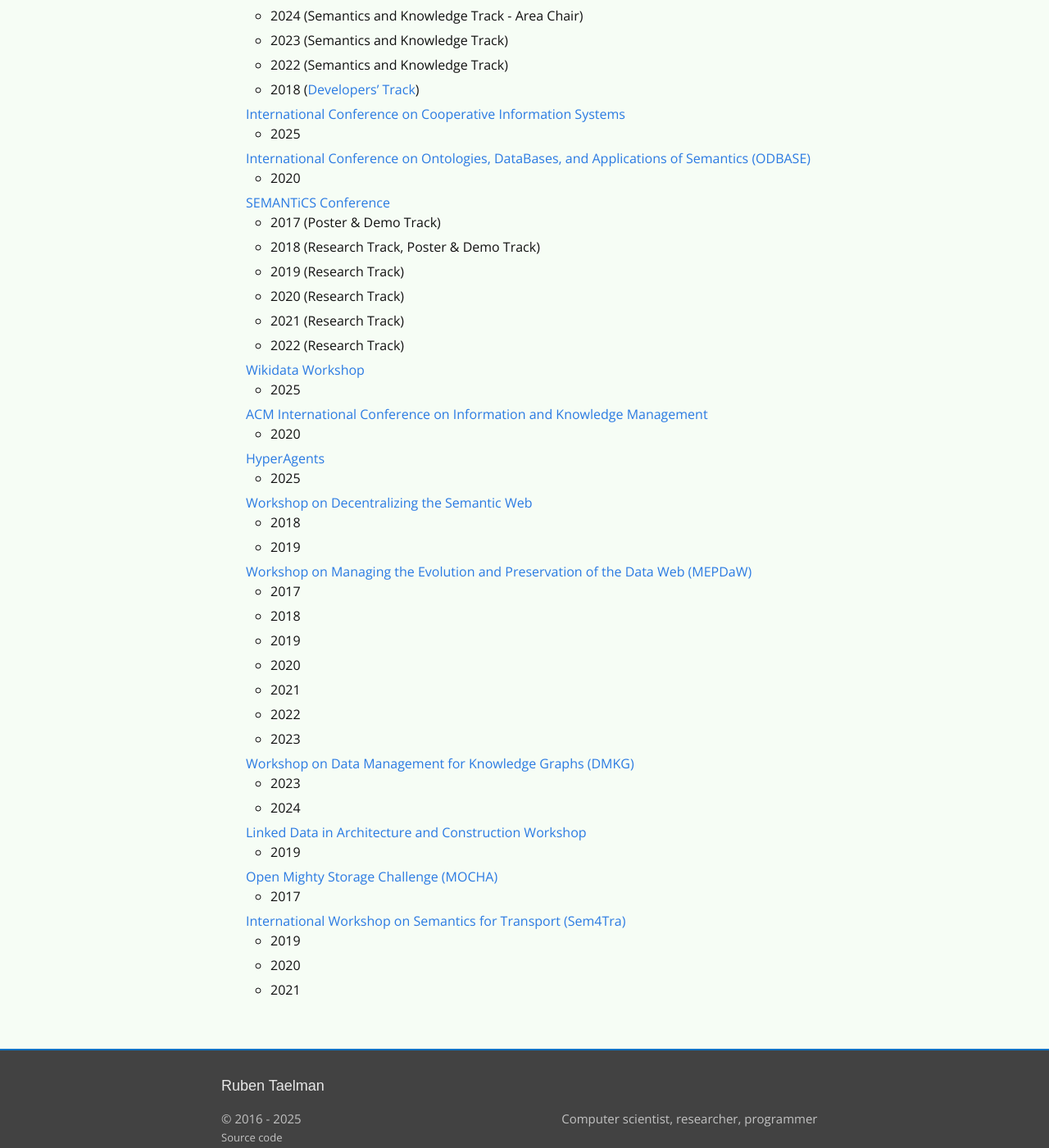
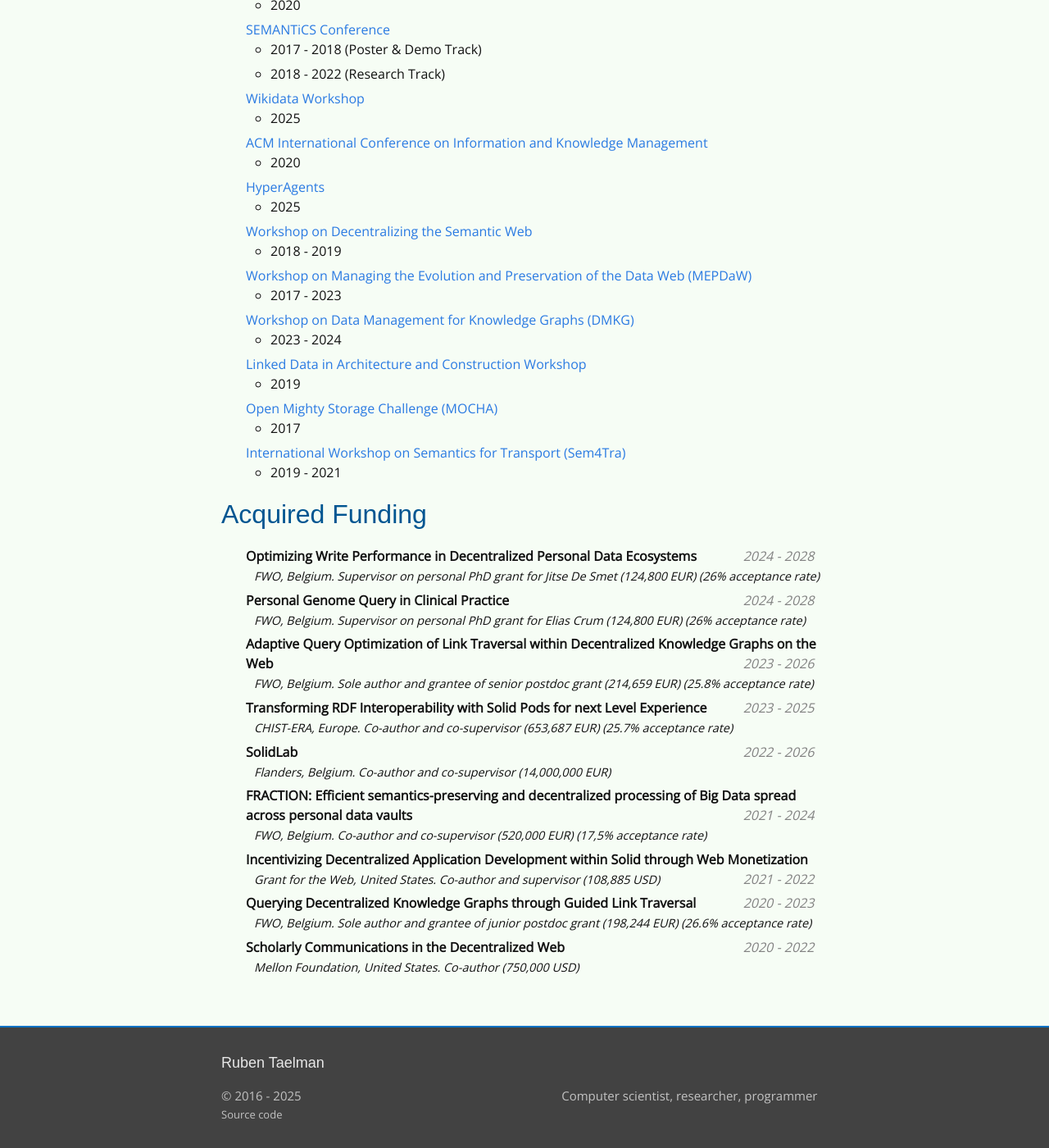
Before and after one commit to rubensworks/rubensworks.net, a Jekyll site: the page built from cv.md, in a window 1280 px wide and 1400 px high, scrolled down 9377 px. Shown: the whole window at 82% size. Built offline with Jekyll 4.4.1, drawn with Linux system fonts in a browser that asks for light colours; some web fonts are replaced; some of the changed text lies outside the part shown.

Commit message:
Polish CV

```diff
--- a/_sass/_layout.scss
+++ b/_sass/_layout.scss
@@ -392,18 +392,18 @@
         }
         .venue {
             display: block;
-            font-size: 14px;
+            font-size: 0.9em;
             margin-left: 10px;
         }
         .date {
             display: block;
-            font-size: 12px;
+            font-size: 0.8em;
             color: $grey-color;
             margin-left: 10px;
         }
         .type {
             display: block;
-            font-size: 10px;
+            font-size: 0.6em;
             font-weight: bold;
             float: right;
             padding: 2px;
@@ -528,12 +528,12 @@
             font-style: italic;
         }
         .in {
-            font-size: 12px;
+            font-size: 0.8em;
             color: $grey-color;
         }
         .type {
             display: block;
-            font-size: 10px;
+            font-size: 0.6em;
             font-weight: bold;
             float: right;
             padding: 2px;
@@ -553,7 +553,7 @@
 .publication {
     .type {
         display: block;
-        font-size: 10px;
+        font-size: 0.6em;
         font-weight: bold;
         float: right;
         padding: 2px;
--- a/_sass/_print.scss
+++ b/_sass/_print.scss
@@ -14,16 +14,30 @@
     }
 
     body {
-        font-size: 12px;
+        font-size: 11px;
     }
 
     h1 {
         font-size: 22px !important;
+        margin: .25em 0
     }
     h2 {
         font-size: 18px !important;
+        margin: .25em 0
     }
     h3, h4 {
         font-size: 15px !important;
+        margin: .20em 0
+    }
+
+    .type {
+        color: black !important;
+        font-size: 10px !important;
+        font-style: italic;
+        font-weight: normal !important;
+    }
+
+    .presentation, .publication {
+        padding-bottom: 4px !important;
     }
 }
--- a/cv.md
+++ b/cv.md
@@ -35,7 +35,7 @@
     startdate="2020"
     enddate="now"
     location="[IDLab, Ghent University — imec](http://www.ugent.be/ea/idlab/en)"
-    description="Together with a team of PhD students and postdocs, I am researching decentralized publication and querying of Linked Data on the Web."
+    description="Together with my team of five PhD students, I am researching query algorithms over Decentralized Knowledge Graphs on the Web."
 %}
 {% include cv-listing.html
     subject="Visiting Researcher"
@@ -95,6 +95,122 @@
     enddate="2013"
     location="Ghent University, Belgium"
     description="With honor"
+%}
+</ul>
+
+## Fellowships
+
+<ul class="cv-listing">
+{% include cv-listing.html
+    subject="Postdoctoral Fellowship"
+    date="2023 - 2026"
+    subtitle="[Research Foundation Flanders](https://www.fwo.be/en/)"
+    description="Full research grant for a 3-year sensior postdoctoral fellowship (25.8% acceptance rate)"
+%}
+{% include cv-listing.html
+    subject="Postdoctoral Fellowship"
+    date="2020 - 2023"
+    subtitle="[Research Foundation Flanders](https://www.fwo.be/en/)"
+    description="Full research grant for a 3-year junior postdoctoral fellowship (26.6% acceptance rate)"
+%}
+</ul>
+
+## Awards
+
+<ul class="cv-listing">
+{% include cv-listing.html
+    subject="Best Reviewer Award"
+    date="2025"
+    subtitle="Among all Senior PC Members for the [Resources Track](https://iswc2025.semanticweb.org/#/calls/resource)"
+    description="ISWC 2025 - International Semantic Web Conference"
+%}
+{% include cv-listing.html
+    subject="Best Student Paper Award"
+    date="2025"
+    subtitle="[Revisiting Link Prioritization for Efficient Traversal in Structured Decentralized Environments](/publications/eschauzier_iswc_research_linkprioritization_2025/)"
+    description="ISWC 2025 - International Semantic Web Conference"
+%}
+{% include cv-listing.html
+    subject="Best Demo Paper Award"
+    date="2023"
+    subtitle="[GLENDA: Querying over RDF Archives with SPARQL](/publications/pelgrin_eswc_glenda_2023/)"
+    description="ESWC 2023 - Extended Semantic Web Conference"
+%}
+{% include cv-listing.html
+    subject="Best Demo Paper Award"
+    date="2022"
+    subtitle="[Solid Web Monetization](/publications/sebrechts_icwe_2022/)"
+    description="ICWE2022 - International Conference on Web Engineering"
+%}
+{% include cv-listing.html
+    subject="Best Paper Award"
+    date="2020"
+    subtitle="[Pattern-based Access Control in a Decentralised Collaboration Environment](/publications/werbrouck_ldac_2020/)"
+    description="LDAC2020 - 8th Linked Data in Architecture and Construction Workshop"
+%}
+{% include cv-listing.html
+    subject="Best Paper Award"
+    date="2016"
+    subtitle="[Continuously Updating Query Results over Real-Time Linked Data](/publications/taelman_mepdaw_2016/)"
+    description="2nd Workshop on Managing the Evolution and Preservation of the Data Web)"
+%}
+</ul>
+
+## Standardization Efforts
+
+<ul class="cv-listing">
+{% include cv-listing.html
+    subject="RDF and SPARQL W3C Working group member"
+    startdate="2022"
+    enddate="now"
+    description="Co-editor of [SPARQL 1.2 specifications](https://www.w3.org/TR/sparql12-query/)"
+%}
+{% include cv-listing.html
+    subject="RDF Test Suite Curation W3C Community Group"
+    startdate="2025"
+    enddate="now"
+    description="Co-chair of the [community group](https://www.w3.org/groups/cg/rdf-tests/)"
+%}
+{% include cv-listing.html
+    subject="RDF/JS W3C Community Group member"
+    startdate="2016"
+    enddate="now"
+    description="Co-editor of [RDF/JS specifications](https://rdf.js.org/data-model-spec/)"
+%}
+{% include cv-listing.html
+    subject="JSON-LD 1.1 W3C Working group member"
+    startdate="2018"
+    enddate="2020"
+    description="Editor of [Streaming JSON-LD](https://www.w3.org/TR/json-ld11-streaming/)"
+%}
+{% include cv-listing.html
+    subject="Bridging GraphQL and RDF W3C Community Group"
+    startdate="2019"
+    enddate="2023"
+    description="Chair of the [community group](https://www.w3.org/groups/cg/graphql-rdf/)"
+%}
+</ul>
+
+## Key Software Projects
+
+<ul class="cv-listing">
+{% include cv-listing.html
+    subject="[Comunica](https://comunica.dev/)"
+    startdate="2017"
+    enddate="now"
+    description="Lead developer and maintainer of the open-source SPARQL query engine framework."
+%}
+{% include cv-listing.html
+    subject="[RDF/JS libraries](https://www.rubensworks.net/projects/rdfjs/)"
+    startdate="2017"
+    enddate="now"
+    description="Lead developer of a large number of fundamental open-source RDF-related libraries for JavaScript."
+%}
+{% include cv-listing.html
+    subject="[OSTRICH](https://www.rubensworks.net/projects/ostrich/)"
+    startdate="2016"
+    enddate="now"
+    description="Lead developer of an RDF triple store that allows multiple versions of a dataset to be stored at the same time."
 %}
 </ul>
 
@@ -171,99 +287,6 @@
 {% endfor %}
 </ul>
 
-## Fellowships
-
-<ul class="cv-listing">
-{% include cv-listing.html
-    subject="Postdoctoral Fellowship"
-    date="2023 - 2026"
-    subtitle="[Research Foundation Flanders](https://www.fwo.be/en/)"
-    description="Full research grant for a 3-year sensior postdoctoral fellowship"
-%}
-{% include cv-listing.html
-    subject="Postdoctoral Fellowship"
-    date="2020 - 2023"
-    subtitle="[Research Foundation Flanders](https://www.fwo.be/en/)"
-    description="Full research grant for a 3-year junior postdoctoral fellowship"
-%}
-</ul>
-
-## Awards
-
-<ul class="cv-listing">
-{% include cv-listing.html
-    subject="Best Reviewer Award"
-    date="2025"
-    subtitle="Among all Senior PC Members for the [Resources Track](https://iswc2025.semanticweb.org/#/calls/resource)"
-    description="ISWC 2025 - International Semantic Web Conference"
-%}
-{% include cv-listing.html
-    subject="Best Student Paper Award"
-    date="2025"
-    subtitle="[Revisiting Link Prioritization for Efficient Traversal in Structured Decentralized Environments](/publications/eschauzier_iswc_research_linkprioritization_2025/)"
-    description="ISWC 2025 - International Semantic Web Conference"
-%}
-{% include cv-listing.html
-    subject="Best Demo Paper Award"
-    date="2023"
-    subtitle="[GLENDA: Querying over RDF Archives with SPARQL](/publications/pelgrin_eswc_glenda_2023/)"
-    description="ESWC 2023 - Extended Semantic Web Conference"
-%}
-{% include cv-listing.html
-    subject="Best Demo Paper Award"
-    date="2022"
-    subtitle="[Solid Web Monetization](/publications/sebrechts_icwe_2022/)"
-    description="ICWE2022 - International Conference on Web Engineering"
-%}
-{% include cv-listing.html
-    subject="Best Paper Award"
-    date="2020"
-    subtitle="[Pattern-based Access Control in a Decentralised Collaboration Environment](/publications/werbrouck_ldac_2020/)"
-    description="LDAC2020 - 8th Linked Data in Architecture and Construction Workshop"
-%}
-{% include cv-listing.html
-    subject="Best Paper Award"
-    date="2016"
-    subtitle="[Continuously Updating Query Results over Real-Time Linked Data](/publications/taelman_mepdaw_2016/)"
-    description="2nd Workshop on Managing the Evolution and Preservation of the Data Web)"
-%}
-</ul>
-
-## Standardization Efforts
-
-<ul class="cv-listing">
-{% include cv-listing.html
-    subject="RDF and SPARQL W3C Working group member"
-    startdate="2022"
-    enddate="2026"
-    description="Co-editor of [SPARQL 1.2 specifications](https://www.w3.org/TR/sparql12-query/)"
-%}
-{% include cv-listing.html
-    subject="RDF Test Suite Curation W3C Community Group"
-    startdate="2025"
-    enddate="now"
-    description="Co-chair of the [community group](https://www.w3.org/groups/cg/rdf-tests/)"
-%}
-{% include cv-listing.html
-    subject="RDF/JS W3C Community Group member"
-    startdate="2016"
-    enddate="now"
-    description="Co-editor of [RDF/JS specifications](https://rdf.js.org/data-model-spec/)"
-%}
-{% include cv-listing.html
-    subject="JSON-LD 1.1 W3C Working group member"
-    startdate="2018"
-    enddate="2020"
-    description="Editor of [Streaming JSON-LD](https://www.w3.org/TR/json-ld11-streaming/)"
-%}
-{% include cv-listing.html
-    subject="Bridging GraphQL and RDF W3C Community Group"
-    startdate="2019"
-    enddate="2023"
-    description="Chair of the [community group](https://www.w3.org/groups/cg/graphql-rdf/)"
-%}
-</ul>
-
 ## Invited presentations
 
 {% include presentations.html
@@ -329,14 +352,14 @@
 %}
 </ul>
 
-### Organizing Committee Member
+### Organization Committee Member
 
 * [Developers Workshop (Semantics)](https://semantics2025.semdev.org/)
     * 2025 (Organizer)
 * [Extended Semantic Web Conference (ESWC)](https://eswc-conferences.org/)
     * 2020 (Metadata Chair)
-* [Trusting Decentralised Knowledge Graphs and Web Data Workshop (TrusDeKW)](https://events.kmi.open.ac.uk/trusting-decentralised-knowledge-graphs-and-web-data/)
-    * 2023 (ESWC)
+* [Trusting Decentralised Knowledge Graphs and Web Data Workshop (TrusDeKW) (ESWC)](https://events.kmi.open.ac.uk/trusting-decentralised-knowledge-graphs-and-web-data/)
+    * 2023 (Co-organizer)
 
 ### Journal Reviewer
 
@@ -345,18 +368,12 @@
 * [IEEE Access](https://ieeeaccess.ieee.org/)
     * 2020
 * [Semantic Web Journal](http://semantic-web-journal.net/)
-    * 2017
-    * 2018
-    * 2020 (including member of editorial board for [Special Issue on Semantic Technologies for Data and Algorithmic Governance](http://www.semantic-web-journal.net/blog/call-papers-special-issue-semantic-technologies-data-and-algorithmic-governance)
-    * 2021
-    * 2022
-    * 2023
+    * 2017 - 2025
+    * 2020 (editorial board member [Special Issue on Semantic Technologies for Data and Algorithmic Governance](http://www.semantic-web-journal.net/blog/call-papers-special-issue-semantic-technologies-data-and-algorithmic-governance)
 * [ACM Transactions on the Web](https://dl.acm.org/journal/tweb/)
     * 2025
 * [Journal of Web Semantics](https://www.journals.elsevier.com/journal-of-web-semantics)
-    * 2017
-    * 2018
-    * 2023
+    * 2017, 2018, 2023
 * [Data Science](https://www.iospress.nl/journal/data-science/)
     * 2019
 {:.cv-listing}
@@ -364,40 +381,25 @@
 ### Program Committee Member
 
 * [International Semantic Web Conference (ISWC)](http://swsa.semanticweb.org/content/international-semantic-web-conference-iswc)
-    * 2019 (Resources Track)
-    * 2020 (Resources Track)
-    * 2021 (Resources Track)
-    * 2022 (Research Track, Resources Track)
-    * 2023 (Research Track, Resources Track - Senior)
-    * 2024 (Research Track, Resources Track - Senior)
-    * 2025 (Research Track, Resources Track - Senior)
+    * 2019 - 2023 (Resources Track)
+    * 2022 - 2025 (Research Track)
+    * 2023 - 2025 (Resources Track - Senior)
 * [Extended Semantic Web Conference (ESWC)](https://eswc-conferences.org/)
-    * 2018 (Research Track)
-    * 2019 (Research Track)
-    * 2020 (Research Track, Poster & Demo Track)
-    * 2021 (Research Track, Resources Track, In-Use Track)
-    * 2022 (Research Track, Resources Track, In-Use Track)
-    * 2023 (Research Track, Resources Track)
-    * 2024 (Research Track)
-    * 2025 (Research Track)
-    * 2026 (Research Track)
+    * 2018 - 2026 (Research Track)
+    * 2020 (Poster & Demo Track)
+    * 2021 - 2023 (Resources Track)
+    * 2021 - 2022 (In-Use Track)
 * [The Web Conference](https://www.iw3c2.org/)
-    * 2025 (Semantics and Knowledge Track - Area Chair)
-    * 2024 (Semantics and Knowledge Track - Area Chair)
-    * 2023 (Semantics and Knowledge Track)
-    * 2022 (Semantics and Knowledge Track)
+    * 2024 - 2025 (Semantics and Knowledge Track - Area Chair)
+    * 2022 - 2023 (Semantics and Knowledge Track)
     * 2018 ([Developers' Track](https://www2018.thewebconf.org/program/developers-track/))
 * [International Conference on Cooperative Information Systems](https://coopis.scitevents.org/Home.aspx)
     * 2025
 * [International Conference on Ontologies, DataBases, and Applications of Semantics (ODBASE)](http://www.otmconferences.org/index.php/conferences/odbase-2020)
     * 2020
 * [SEMANTiCS Conference](https://semantics.cc/)
-    * 2017 (Poster & Demo Track)
-    * 2018 (Research Track, Poster & Demo Track)
-    * 2019 (Research Track)
-    * 2020 (Research Track)
-    * 2021 (Research Track)
-    * 2022 (Research Track)
+    * 2017 - 2018 (Poster & Demo Track)
+    * 2018 - 2022 (Research Track)
 * [Wikidata Workshop](https://wikidataworkshop.github.io/)
     * 2025
 * [ACM International Conference on Information and Knowledge Management](https://cikm2020.org/)
@@ -405,25 +407,74 @@
 * [HyperAgents](https://ecai2025.hyperagents.org/)
     * 2025
 * [Workshop on Decentralizing the Semantic Web](https://iswc2019.desemweb.org/)
-    * 2018
-    * 2019
+    * 2018 - 2019
 * [Workshop on Managing the Evolution and Preservation of the Data Web (MEPDaW)](https://mepdaw-ws.github.io/2022/)
-    * 2017
-    * 2018
-    * 2019
-    * 2020
-    * 2021
-    * 2022
-    * 2023
+    * 2017 - 2023
 * [Workshop on Data Management for Knowledge Graphs (DMKG)](https://dmkg-workshop.github.io/)
-    * 2023
-    * 2024
+    * 2023 - 2024
 * [Linked Data in Architecture and Construction Workshop](http://www.linkedbuildingdata.net/ldac2019/index.html)
     * 2019
 * [Open Mighty Storage Challenge (MOCHA)](https://project-hobbit.eu/open-challenges/mocha-open-challenge/)
     * 2017
 * [International Workshop on Semantics for Transport (Sem4Tra)](https://sem4tra.linkeddata.es/)
-    * 2019
-    * 2020
-    * 2021
+    * 2019 - 2021
 {:.cv-listing}
+
+## Acquired Funding
+
+<ul class="cv-listing">
+{% include cv-listing.html
+    subject="Optimizing Write Performance in Decentralized Personal Data Ecosystems"
+    startdate="2024"
+    enddate="2028"
+    description="FWO, Belgium. Supervisor on personal PhD grant for Jitse De Smet (124,800 EUR) (26% acceptance rate)"
+%}
+{% include cv-listing.html
+    subject="Personal Genome Query in Clinical Practice"
+    startdate="2024"
+    enddate="2028"
+    description="FWO, Belgium. Supervisor on personal PhD grant for Elias Crum (124,800 EUR) (26% acceptance rate)"
+%}
+{% include cv-listing.html
+    subject="Adaptive Query Optimization of Link Traversal within Decentralized Knowledge Graphs on the Web"
+    startdate="2023"
+    enddate="2026"
+    description="FWO, Belgium. Sole author and grantee of senior postdoc grant (214,659 EUR) (25.8% acceptance rate)"
+%}
+{% include cv-listing.html
+    subject="Transforming RDF Interoperability with Solid Pods for next Level Experience"
+    startdate="2023"
+    enddate="2025"
+    description="CHIST-ERA, Europe. Co-author and co-supervisor (653,687 EUR) (25.7% acceptance rate)"
+%}
+{% include cv-listing.html
+    subject="SolidLab"
+    startdate="2022"
+    enddate="2026"
+    description="Flanders, Belgium. Co-author and co-supervisor (14,000,000 EUR)"
+%}
+{% include cv-listing.html
+    subject="FRACTION: Efficient semantics-preserving and decentralized processing of Big Data spread across personal data vaults"
+    startdate="2021"
+    enddate="2024"
+    description="FWO, Belgium. Co-author and co-supervisor (520,000 EUR) (17,5% acceptance rate)"
+%}
+{% include cv-listing.html
+    subject="Incentivizing Decentralized Application Development within Solid through Web Monetization"
+    startdate="2021"
+    enddate="2022"
+    description="Grant for the Web, United States. Co-author and supervisor (108,885 USD)"
+%}
+{% include cv-listing.html
+    subject="Querying Decentralized Knowledge Graphs through Guided Link Traversal"
+    startdate="2020"
+    enddate="2023"
+    description="FWO, Belgium. Sole author and grantee of junior postdoc grant (198,244 EUR) (26.6% acceptance rate)"
+%}
+{% include cv-listing.html
+    subject="Scholarly Communications in the Decentralized Web"
+    startdate="2020"
+    enddate="2022"
+    description="Mellon Foundation, United States. Co-author (750,000 USD)"
+%}
+</ul>
```
